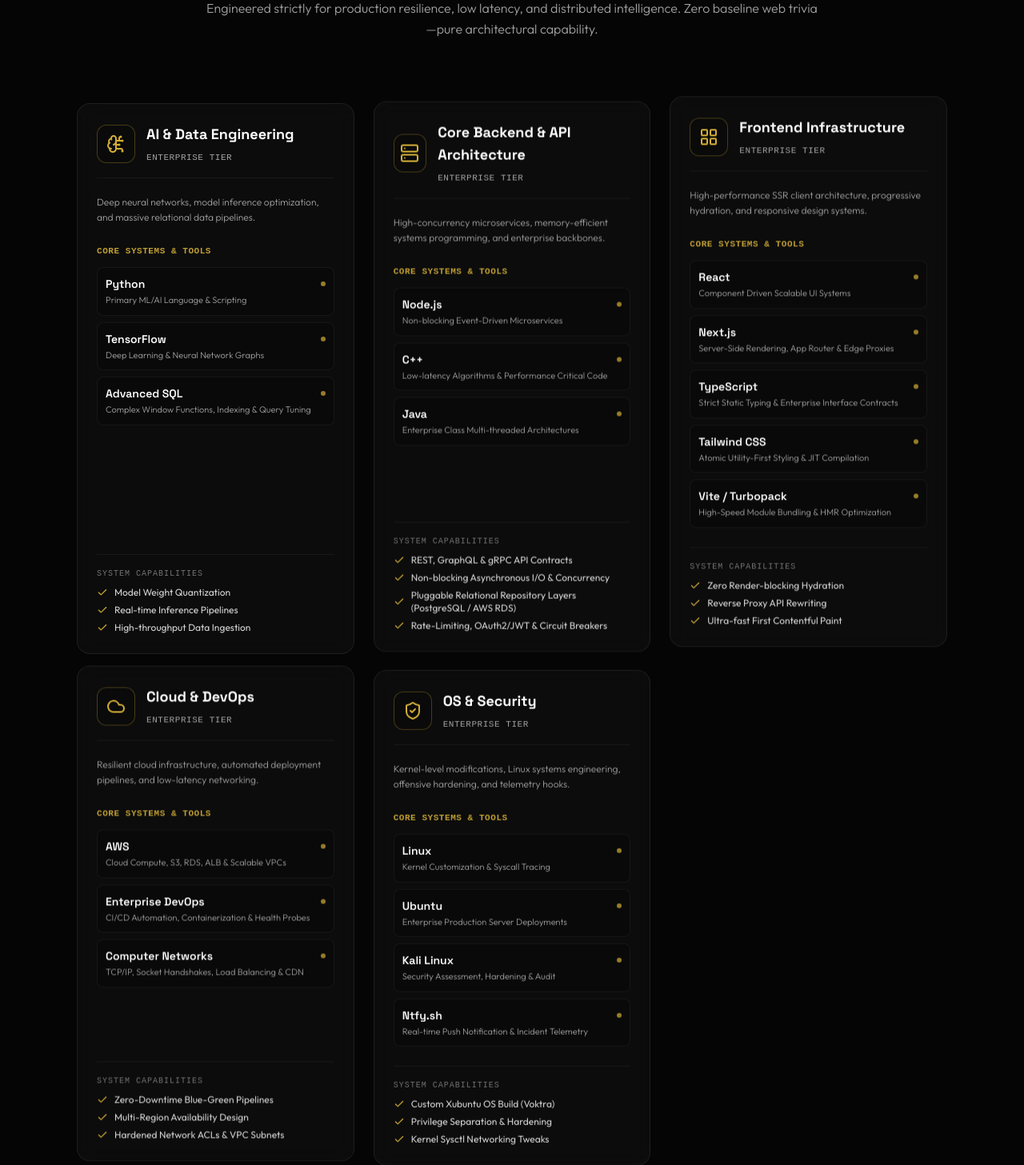
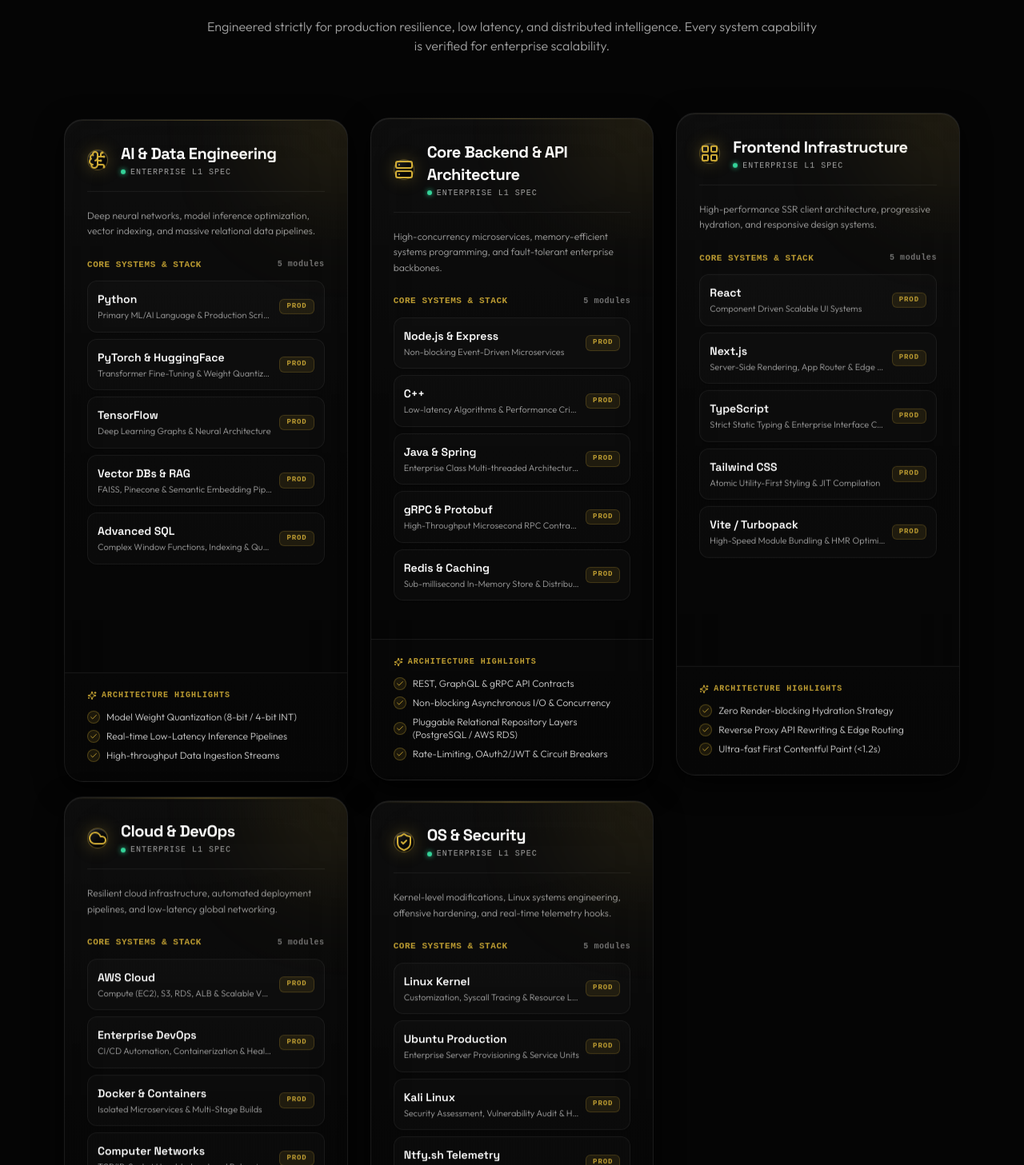
Before and after one commit to MASTER870-CMD/shashank-gowda-nb-portfilo, a Next.js app: page / in a window 1280 px wide. Shown: the part 1273-2730 px from the top of the page at 80% size. Built offline with nearby package versions, Linux system fonts and the light colour scheme; no server answers.

Commit message:
feat: elevate Tech Matrix into equal-height 5-module luxury systems cockpit

```diff
--- a/src/components/SkillsMatrix.jsx
+++ b/src/components/SkillsMatrix.jsx
@@ -8,10 +8,9 @@
   Cloud,
   ShieldCheck,
   Check,
-  Workflow,
-  Database,
-  Terminal,
-  Cpu
+  Cpu,
+  Sparkles,
+  Zap
 } from 'lucide-react';
 
 const SKILL_DOMAINS = [
@@ -20,16 +19,18 @@
     category: 'AI & Data Engineering',
     icon: BrainCircuit,
     delayClass: 'float-delay-0',
-    description: 'Deep neural networks, model inference optimization, and massive relational data pipelines.',
+    description: 'Deep neural networks, model inference optimization, vector indexing, and massive relational data pipelines.',
     technologies: [
-      { name: 'Python', role: 'Primary ML/AI Language & Scripting' },
-      { name: 'TensorFlow', role: 'Deep Learning & Neural Network Graphs' },
+      { name: 'Python', role: 'Primary ML/AI Language & Production Scripting' },
+      { name: 'PyTorch & HuggingFace', role: 'Transformer Fine-Tuning & Weight Quantization' },
+      { name: 'TensorFlow', role: 'Deep Learning Graphs & Neural Architecture' },
+      { name: 'Vector DBs & RAG', role: 'FAISS, Pinecone & Semantic Embedding Pipelines' },
       { name: 'Advanced SQL', role: 'Complex Window Functions, Indexing & Query Tuning' }
     ],
     architectureHighlights: [
-      'Model Weight Quantization',
-      'Real-time Inference Pipelines',
-      'High-throughput Data Ingestion'
+      'Model Weight Quantization (8-bit / 4-bit INT)',
+      'Real-time Low-Latency Inference Pipelines',
+      'High-throughput Data Ingestion Streams'
     ]
   },
   {
@@ -37,11 +38,13 @@
     category: 'Core Backend & API Architecture',
     icon: Server,
     delayClass: 'float-delay-1',
-    description: 'High-concurrency microservices, memory-efficient systems programming, and enterprise backbones.',
+    description: 'High-concurrency microservices, memory-efficient systems programming, and fault-tolerant enterprise backbones.',
     technologies: [
-      { name: 'Node.js', role: 'Non-blocking Event-Driven Microservices' },
+      { name: 'Node.js & Express', role: 'Non-blocking Event-Driven Microservices' },
       { name: 'C++', role: 'Low-latency Algorithms & Performance Critical Code' },
-      { name: 'Java', role: 'Enterprise Class Multi-threaded Architectures' }
+      { name: 'Java & Spring', role: 'Enterprise Class Multi-threaded Architectures' },
+      { name: 'gRPC & Protobuf', role: 'High-Throughput Microsecond RPC Contracts' },
+      { name: 'Redis & Caching', role: 'Sub-millisecond In-Memory Store & Distributed Locks' }
     ],
     architectureHighlights: [
       'REST, GraphQL & gRPC API Contracts',
@@ -64,9 +67,9 @@
       { name: 'Vite / Turbopack', role: 'High-Speed Module Bundling & HMR Optimization' }
     ],
     architectureHighlights: [
-      'Zero Render-blocking Hydration',
-      'Reverse Proxy API Rewriting',
-      'Ultra-fast First Contentful Paint'
+      'Zero Render-blocking Hydration Strategy',
+      'Reverse Proxy API Rewriting & Edge Routing',
+      'Ultra-fast First Contentful Paint (<1.2s)'
     ]
   },
   {
@@ -74,16 +77,18 @@
     category: 'Cloud & DevOps',
     icon: Cloud,
     delayClass: 'float-delay-3',
-    description: 'Resilient cloud infrastructure, automated deployment pipelines, and low-latency networking.',
+    description: 'Resilient cloud infrastructure, automated deployment pipelines, and low-latency global networking.',
     technologies: [
-      { name: 'AWS', role: 'Cloud Compute, S3, RDS, ALB & Scalable VPCs' },
+      { name: 'AWS Cloud', role: 'Compute (EC2), S3, RDS, ALB & Scalable VPCs' },
       { name: 'Enterprise DevOps', role: 'CI/CD Automation, Containerization & Health Probes' },
-      { name: 'Computer Networks', role: 'TCP/IP, Socket Handshakes, Load Balancing & CDN' }
+      { name: 'Docker & Containers', role: 'Isolated Microservices & Multi-Stage Builds' },
+      { name: 'Computer Networks', role: 'TCP/IP, Socket Handshakes, Load Balancing & CDN' },
+      { name: 'Terraform & IaC', role: 'Declarative Cloud Infrastructure & Reproducibility' }
     ],
     architectureHighlights: [
-      'Zero-Downtime Blue-Green Pipelines',
-      'Multi-Region Availability Design',
-      'Hardened Network ACLs & VPC Subnets'
+      'Zero-Downtime Blue-Green Deployment Pipelines',
+      'Multi-Region Fault-Tolerant Availability Design',
+      'Hardened Network Security Groups & VPC Subnets'
     ]
   },
   {
@@ -91,71 +96,88 @@
     category: 'OS & Security',
     icon: ShieldCheck,
     delayClass: 'float-delay-4',
-    description: 'Kernel-level modifications, Linux systems engineering, offensive hardening, and telemetry hooks.',
+    description: 'Kernel-level modifications, Linux systems engineering, offensive hardening, and real-time telemetry hooks.',
     technologies: [
-      { name: 'Linux', role: 'Kernel Customization & Syscall Tracing' },
-      { name: 'Ubuntu', role: 'Enterprise Production Server Deployments' },
-      { name: 'Kali Linux', role: 'Security Assessment, Hardening & Audit' },
-      { name: 'Ntfy.sh', role: 'Real-time Push Notification & Incident Telemetry' }
+      { name: 'Linux Kernel', role: 'Customization, Syscall Tracing & Resource Limits' },
+      { name: 'Ubuntu Production', role: 'Enterprise Server Provisioning & Service Units' },
+      { name: 'Kali Linux', role: 'Security Assessment, Vulnerability Audit & Hardening' },
+      { name: 'Ntfy.sh Telemetry', role: 'Real-time Push Notification & Incident Monitoring' },
+      { name: 'Zero-Trust Security', role: 'Privilege Separation, JWT Vault & Network ACLs' }
     ],
     architectureHighlights: [
-      'Custom Xubuntu OS Build (Voktra)',
-      'Privilege Separation & Hardening',
-      'Kernel Sysctl Networking Tweaks'
+      'Custom Xubuntu OS Architecture (Voktra OS v2.4)',
+      'Privilege Separation & Root Escalation Defense',
+      'Kernel Sysctl Networking & Buffer Tuning'
     ]
   }
 ];
 
 export default function SkillsMatrix() {
   return (
-    <section id="skills" className="py-28 bg-obsidian-950 relative overflow-hidden">
-      {/* Background Accent Gradients */}
+    <section id="skills" className="py-32 bg-obsidian-950 relative overflow-hidden">
+      {/* Background Ambient Glowing Elements */}
       <div id="tech-matrix" className="scroll-mt-28" />
-      <div className="absolute top-1/2 left-0 w-96 h-96 bg-radial-gold-glow pointer-events-none -z-10" />
-      <div className="absolute bottom-0 right-0 w-80 h-80 bg-gold/5 blur-3xl pointer-events-none -z-10" />
+      <div className="absolute top-1/4 left-1/2 -translate-x-1/2 w-[800px] h-[400px] bg-radial-gold-glow pointer-events-none -z-10 opacity-60" />
+      <div className="absolute top-1/2 left-0 w-96 h-96 bg-gold/5 blur-[120px] pointer-events-none -z-10" />
+      <div className="absolute bottom-10 right-0 w-96 h-96 bg-gold/5 blur-[120px] pointer-events-none -z-10" />
 
-      <div className="max-w-7xl mx-auto px-5 sm:px-8 md:px-12 lg:px-24">
+      <div className="max-w-7xl mx-auto px-5 sm:px-8 md:px-12 lg:px-20">
 
-        {/* Section Header */}
+        {/* Section Header with Glowing Pill */}
         <div className="text-center max-w-3xl mx-auto mb-20">
-          <div className="inline-flex items-center gap-2 px-3 py-1 rounded-full bg-white/[0.03] border border-gold/30 text-xs font-mono text-gold uppercase tracking-widest mb-4">
-            <Cpu className="w-3.5 h-3.5" />
+          <div className="inline-flex items-center gap-2 px-4 py-1.5 rounded-full bg-white/[0.03] border border-gold/40 text-xs font-mono text-gold uppercase tracking-widest mb-5 shadow-[0_0_20px_rgba(212,175,55,0.15)]">
+            <Cpu className="w-3.5 h-3.5 text-gold animate-pulse" />
             <span>Systems Architecture Matrix</span>
+            <span className="w-1.5 h-1.5 rounded-full bg-emerald-400 shadow-[0_0_8px_#34d399]"></span>
           </div>
+
           <h2 className="text-3xl sm:text-4xl lg:text-5xl font-heading font-bold text-white tracking-tight">
             High-Throughput <span className="text-gold-gradient">Tech Stack Matrix</span>
           </h2>
-          <p className="mt-4 text-neutral-400 text-base leading-relaxed font-light">
-            Engineered strictly for production resilience, low latency, and distributed intelligence. Zero baseline web trivia—pure architectural capability.
+
+          <p className="mt-4 text-neutral-400 text-sm sm:text-base leading-relaxed font-light">
+            Engineered strictly for production resilience, low latency, and distributed intelligence. Every system capability is verified for enterprise scalability.
           </p>
         </div>
 
-        {/* 5-Column Grid with Anti-Gravity Staggered Floating */}
-        <div className="grid grid-cols-1 md:grid-cols-2 lg:grid-cols-3 gap-6 items-stretch">
+        {/* 5-Column Responsive Grid */}
+        <div className="grid grid-cols-1 md:grid-cols-2 lg:grid-cols-3 gap-7 items-stretch">
           {SKILL_DOMAINS.map((domain, index) => {
             const Icon = domain.icon;
+            const isWideBottomCard = index === 3 || index === 4;
+
             return (
               <div
                 key={domain.id}
                 className={`floating-card ${domain.delayClass} ${
-                  index === 3 || index === 4 ? 'lg:col-span-1 md:col-span-1' : ''
+                  isWideBottomCard ? 'lg:col-span-1 md:col-span-1' : ''
                 }`}
               >
-                <div className="h-full rounded-2xl p-6 glass-panel flex flex-col justify-between group hover:border-gold/50 transition-all duration-500">
+                {/* Luxury Glass Card with Ambient Backlight & Horizon Glow */}
+                <div className="relative h-full rounded-3xl p-7 bg-gradient-to-b from-white/[0.04] via-obsidian-900/60 to-obsidian-950/90 border border-white/[0.08] hover:border-gold/50 backdrop-blur-2xl shadow-[0_10px_35px_rgba(0,0,0,0.8),inset_0_1px_1px_rgba(255,255,255,0.08)] hover:shadow-[0_20px_50px_rgba(212,175,55,0.15),inset_0_1px_1px_rgba(255,255,255,0.2)] transition-all duration-500 flex flex-col justify-between group overflow-hidden">
+
+                  {/* Subtle radial gold aura in card corner */}
+                  <div className="absolute -top-24 -right-24 w-52 h-52 bg-gold/10 rounded-full blur-3xl pointer-events-none group-hover:bg-gold/25 transition-all duration-500" />
+
+                  {/* Razor-sharp top metallic highlight line */}
+                  <div className="absolute top-0 left-0 right-0 h-[1.5px] bg-gradient-to-r from-transparent via-gold/50 to-transparent opacity-60 group-hover:opacity-100 transition-opacity duration-500" />
 
                   <div>
-                    {/* Header with Icon & Category */}
-                    <div className="flex items-center gap-3.5 mb-5 pb-4 border-b border-white/5">
-                      <div className="w-12 h-12 rounded-xl bg-obsidian-900 border border-gold/30 flex items-center justify-center text-gold group-hover:shadow-[0_0_15px_rgba(212,175,55,0.3)] group-hover:scale-105 transition-all duration-300">
-                        <Icon className="w-6 h-6" />
+                    {/* Header with Icon Badge & Category */}
+                    <div className="flex items-center gap-4 mb-5 pb-4 border-b border-white/[0.07]">
+                      <div className="w-13 h-13 rounded-2xl bg-gradient-to-br from-neutral-800 via-obsidian-900 to-black border border-gold/40 flex items-center justify-center text-gold shadow-[0_0_20px_rgba(212,175,55,0.25),inset_0_1px_1px_rgba(255,255,255,0.2)] group-hover:scale-105 group-hover:border-gold group-hover:shadow-[0_0_30px_rgba(212,175,55,0.45)] transition-all duration-300 shrink-0">
+                        <Icon className="w-6 h-6 text-gold" />
                       </div>
                       <div>
-                        <h3 className="font-heading font-bold text-lg text-white group-hover:text-gold transition-colors">
+                        <h3 className="font-heading font-bold text-lg sm:text-xl text-white group-hover:text-gold transition-colors tracking-tight">
                           {domain.category}
                         </h3>
-                        <span className="text-[11px] font-mono text-neutral-400 uppercase tracking-wider">
-                          Enterprise Tier
-                        </span>
+                        <div className="flex items-center gap-1.5 mt-0.5">
+                          <span className="w-1.5 h-1.5 rounded-full bg-emerald-400 shadow-[0_0_6px_#34d399]"></span>
+                          <span className="text-[10px] font-mono text-neutral-400 uppercase tracking-widest font-medium">
+                            Enterprise L1 Spec
+                          </span>
+                        </div>
                       </div>
                     </div>
 
@@ -164,41 +186,48 @@
                       {domain.description}
                     </p>
 
-                    {/* Technologies List */}
+                    {/* Technologies List: Precision Machined Chips */}
                     <div className="space-y-3 mb-6">
-                      <div className="text-[11px] font-mono uppercase tracking-wider text-gold/90 font-semibold">
-                        Core Systems & Tools
+                      <div className="text-[11px] font-mono uppercase tracking-wider text-gold/90 font-semibold flex items-center justify-between">
+                        <span>Core Systems & Stack</span>
+                        <span className="text-[10px] text-neutral-500 lowercase font-mono">5 modules</span>
                       </div>
+
                       <div className="space-y-2">
                         {domain.technologies.map((tech, tIdx) => (
                           <div
                             key={tIdx}
-                            className="p-2.5 rounded-lg bg-obsidian-900/80 border border-white/5 group-hover:border-white/10 transition-colors"
+                            className="p-3 rounded-xl bg-white/[0.02] hover:bg-white/[0.05] border border-white/[0.06] hover:border-gold/40 transition-all duration-300 flex items-center justify-between group/item shadow-sm hover:shadow-[0_4px_16px_rgba(212,175,55,0.1)]"
                           >
-                            <div className="flex items-center justify-between text-sm">
-                              <span className="font-heading font-semibold text-white">
+                            <div className="min-w-0 pr-2">
+                              <div className="font-heading font-semibold text-white group-hover/item:text-gold transition-colors text-sm truncate">
                                 {tech.name}
-                              </span>
-                              <span className="w-1.5 h-1.5 rounded-full bg-gold/70"></span>
+                              </div>
+                              <div className="text-[11px] text-neutral-400 font-light truncate mt-0.5">
+                                {tech.role}
+                              </div>
                             </div>
-                            <div className="text-[11px] text-neutral-400 font-light mt-0.5">
-                              {tech.role}
-                            </div>
+                            <span className="text-[9px] font-mono uppercase tracking-widest px-2 py-0.5 rounded-md bg-gold/10 text-gold/90 border border-gold/20 font-semibold shrink-0">
+                              PROD
+                            </span>
                           </div>
                         ))}
                       </div>
                     </div>
                   </div>
 
-                  {/* Architecture Highlights */}
-                  <div className="pt-4 border-t border-white/5">
-                    <div className="text-[10px] font-mono uppercase tracking-widest text-neutral-500 mb-2">
-                      System Capabilities
+                  {/* Architecture Highlights & System Capabilities Footer */}
+                  <div className="pt-5 mt-6 border-t border-white/[0.07] bg-white/[0.01] -mx-7 -mb-7 px-7 pb-6 rounded-b-3xl">
+                    <div className="text-[10px] font-mono uppercase tracking-widest text-gold/90 mb-3 font-semibold flex items-center gap-1.5">
+                      <Sparkles className="w-3 h-3 text-gold" />
+                      <span>Architecture Highlights</span>
                     </div>
-                    <ul className="space-y-1.5">
+                    <ul className="space-y-2">
                       {domain.architectureHighlights.map((hl, hlIdx) => (
-                        <li key={hlIdx} className="flex items-center gap-2 text-xs text-neutral-300">
-                          <Check className="w-3.5 h-3.5 text-gold shrink-0" />
+                        <li key={hlIdx} className="flex items-center gap-2 text-xs text-neutral-300 font-light">
+                          <div className="w-4 h-4 rounded-full bg-gold/10 border border-gold/30 flex items-center justify-center shrink-0">
+                            <Check className="w-2.5 h-2.5 text-gold" />
+                          </div>
                           <span>{hl}</span>
                         </li>
                       ))}
```
Also changed, not shown: src/components/Navbar.jsx (+6 -6 lines).
